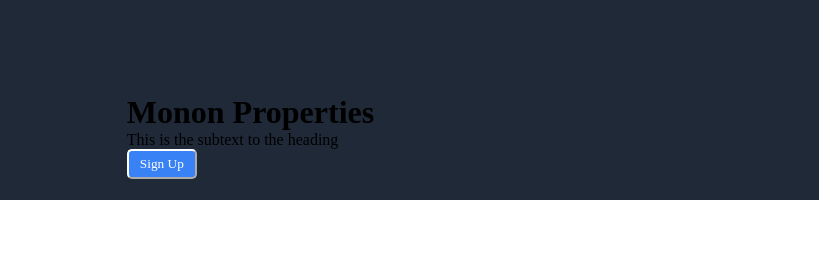
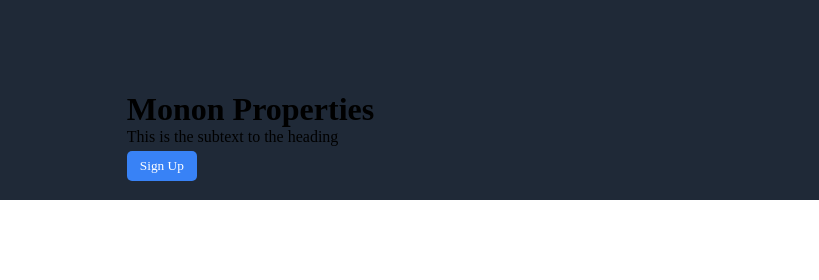
Before and after one commit to Kgodisho-Mononyane/Landing-page, a plain HTML site: page index.html in a window 1280 px wide. Shown: the top 280 px of the page, 98-917 px from the left. Drawn offline with Linux system fonts and the light colour scheme.

Commit message:
remove the border from the header sign up button

```diff
--- a/index.html
+++ b/index.html
@@ -22,7 +22,7 @@
             <div class="bottom-left">
                 <h1>Monon Properties</h1>
                 <p>This is the subtext to the heading</p>
-                <button class="sign-up-button">Sign Up</button>
+                <button class="sign-up-button1">Sign Up</button>
             </div>
             <div class="bottom-right">
                 <img src="/photos/house 1.jpg" alt="Picture of a house" height="100">
--- a/style.css
+++ b/style.css
@@ -70,6 +70,16 @@
     width: 70px;
 }
 
+.sign-up-button1{
+    background-color: #3882f6;
+    margin-top: 5px;
+    border: none;
+    border-radius: 5px;
+    color: white;
+    height: 30px;
+    width: 70px;
+}
+
 .footer {
     background-color: #1f2937;
     color: white;
```
